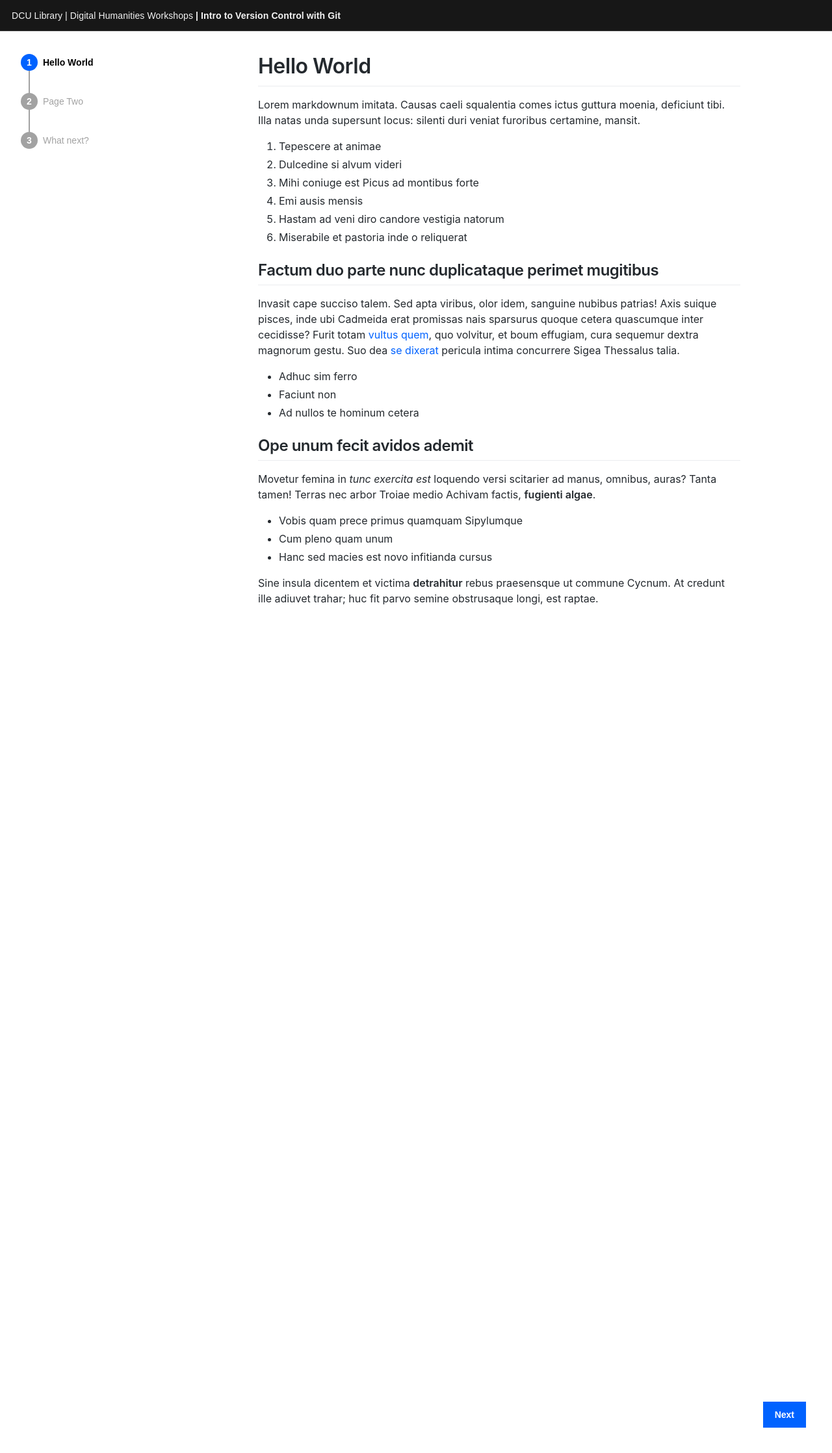
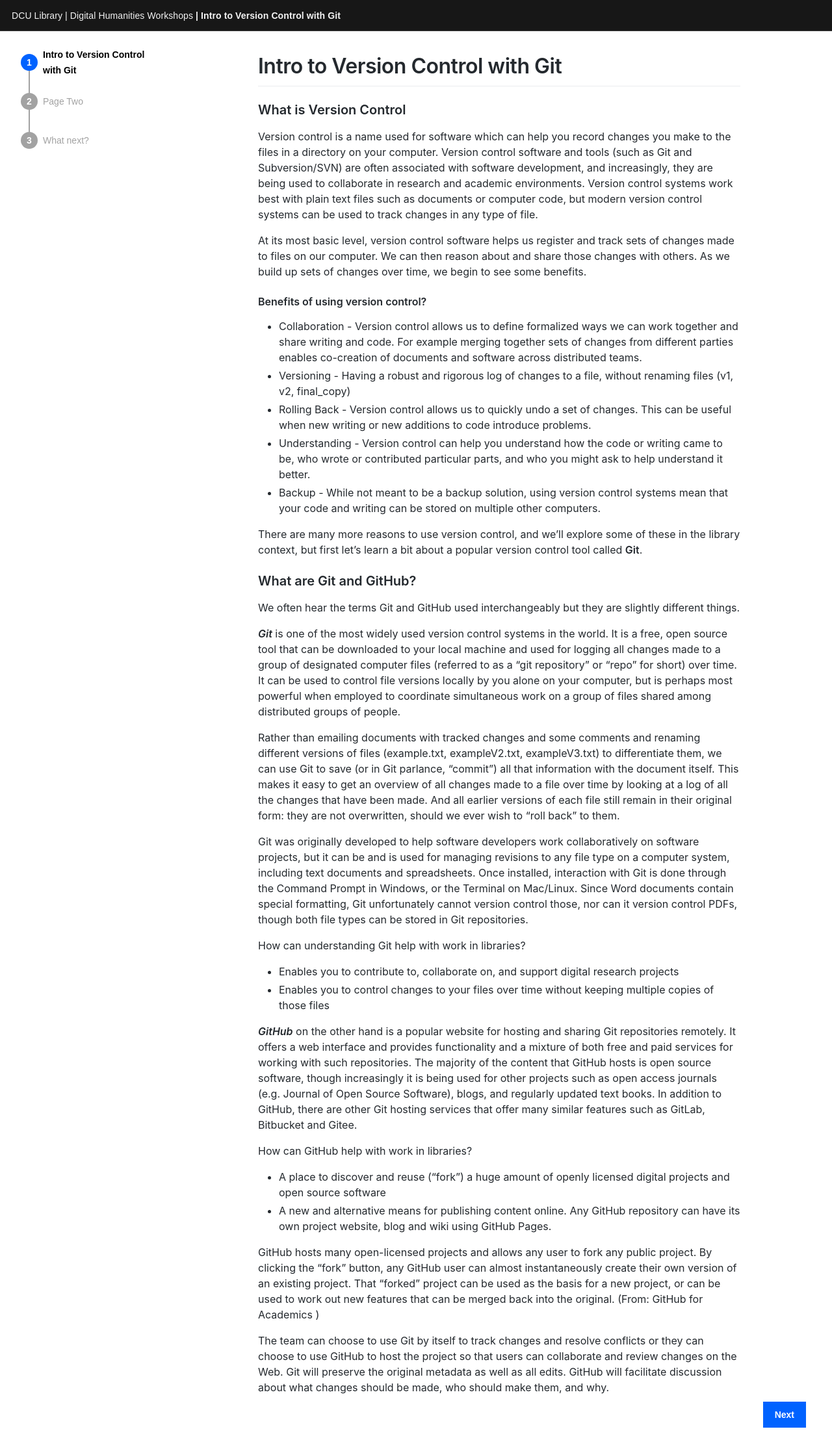
Before and after one commit to liamodwyer/github-pages, a Jekyll site: the page built from _workshop/index.md, in a window 1280 px wide. Shown: the top 2236 px of the page at 65% size. Built offline with Jekyll 4.4.1, drawn with Linux system fonts in a browser that asks for light colours; some web fonts are replaced.

Commit message:
Draft home page

```diff
--- a/_workshop/index.md
+++ b/_workshop/index.md
@@ -1,43 +1,43 @@
 ---
-title: Hello World  # The title of the page
+title: Intro to Version Control with Git  # The title of the page
 date: 0000-01-01    # Page order is set by date
 ---
 
-Lorem markdownum imitata. Causas caeli squalentia comes ictus guttura moenia,
-deficiunt tibi. Illa natas unda supersunt locus: silenti duri veniat furoribus
-certamine, mansit.
+### What is Version Control
+Version control is a name used for software which can help you record changes you make to the files in a directory on your computer. Version control software and tools (such as Git and Subversion/SVN) are often associated with software development, and increasingly, they are being used to collaborate in research and academic environments. Version control systems work best with plain text files such as documents or computer code, but modern version control systems can be used to track changes in any type of file.
 
-1. Tepescere at animae
-2. Dulcedine si alvum videri
-3. Mihi coniuge est Picus ad montibus forte
-4. Emi ausis mensis
-5. Hastam ad veni diro candore vestigia natorum
-6. Miserabile et pastoria inde o reliquerat
+At its most basic level, version control software helps us register and track sets of changes made to files on our computer. We can then reason about and share those changes with others. As we build up sets of changes over time, we begin to see some benefits.
 
-## Factum duo parte nunc duplicataque perimet mugitibus
+#### Benefits of using version control?
+* Collaboration - Version control allows us to define formalized ways we can work together and share writing and code. For example merging together sets of changes from different parties enables co-creation of documents and software across distributed teams.
+* Versioning - Having a robust and rigorous log of changes to a file, without renaming files (v1, v2, final_copy)
+* Rolling Back - Version control allows us to quickly undo a set of changes. This can be useful when new writing or new additions to code introduce problems.
+* Understanding - Version control can help you understand how the code or writing came to be, who wrote or contributed particular parts, and who you might ask to help understand it better.
+* Backup - While not meant to be a backup solution, using version control systems mean that your code and writing can be stored on multiple other computers.
 
-Invasit cape succiso talem. Sed apta viribus, olor idem, sanguine nubibus
-patrias! Axis suique pisces, inde ubi Cadmeida erat promissas nais sparsurus
-quoque cetera quascumque inter cecidisse? Furit totam [vultus
-quem](http://pro-geminato.org/saxea), quo volvitur, et boum effugiam, cura
-sequemur dextra magnorum gestu. Suo dea [se
-dixerat](http://www.pavet-lenimen.io/quod) pericula intima concurrere Sigea
-Thessalus talia.
+There are many more reasons to use version control, and we’ll explore some of these in the library context, but first let’s learn a bit about a popular version control tool called **Git**.
 
-- Adhuc sim ferro
-- Faciunt non
-- Ad nullos te hominum cetera
+### What are Git and GitHub?
+We often hear the terms Git and GitHub used interchangeably but they are slightly different things.
 
-## Ope unum fecit avidos ademit
+***Git*** is one of the most widely used version control systems in the world. It is a free, open source tool that can be downloaded to your local machine and used for logging all changes made to a group of designated computer files (referred to as a “git repository” or “repo” for short) over time. It can be used to control file versions locally by you alone on your computer, but is perhaps most powerful when employed to coordinate simultaneous work on a group of files shared among distributed groups of people.
 
-Movetur femina in *tunc exercita est* loquendo versi scitarier ad manus,
-omnibus, auras? Tanta tamen! Terras nec arbor Troiae medio Achivam factis,
-**fugienti algae**.
+Rather than emailing documents with tracked changes and some comments and renaming different versions of files (example.txt, exampleV2.txt, exampleV3.txt) to differentiate them, we can use Git to save (or in Git parlance, “commit”) all that information with the document itself. This makes it easy to get an overview of all changes made to a file over time by looking at a log of all the changes that have been made. And all earlier versions of each file still remain in their original form: they are not overwritten, should we ever wish to “roll back” to them.
 
-- Vobis quam prece primus quamquam Sipylumque
-- Cum pleno quam unum
-- Hanc sed macies est novo infitianda cursus
+Git was originally developed to help software developers work collaboratively on software projects, but it can be and is used for managing revisions to any file type on a computer system, including text documents and spreadsheets. Once installed, interaction with Git is done through the Command Prompt in Windows, or the Terminal on Mac/Linux. Since Word documents contain special formatting, Git unfortunately cannot version control those, nor can it version control PDFs, though both file types can be stored in Git repositories.
 
-Sine insula dicentem et victima **detrahitur** rebus praesensque ut commune
-Cycnum. At credunt ille adiuvet trahar; huc fit parvo semine obstrusaque longi,
-est raptae.
+How can understanding Git help with work in libraries?
+
+* Enables you to contribute to, collaborate on, and support digital research projects
+* Enables you to control changes to your files over time without keeping multiple copies of those files
+
+***GitHub*** on the other hand is a popular website for hosting and sharing Git repositories remotely. It offers a web interface and provides functionality and a mixture of both free and paid services for working with such repositories. The majority of the content that GitHub hosts is open source software, though increasingly it is being used for other projects such as open access journals (e.g. Journal of Open Source Software), blogs, and regularly updated text books. In addition to GitHub, there are other Git hosting services that offer many similar features such as GitLab, Bitbucket and Gitee.
+
+How can GitHub help with work in libraries?
+
+* A place to discover and reuse (“fork”) a huge amount of openly licensed digital projects and open source software
+* A new and alternative means for publishing content online. Any GitHub repository can have its own project website, blog and wiki using GitHub Pages.
+
+GitHub hosts many open-licensed projects and allows any user to fork any public project. By clicking the “fork” button, any GitHub user can almost instantaneously create their own version of an existing project. That “forked” project can be used as the basis for a new project, or can be used to work out new features that can be merged back into the original. (From: GitHub for Academics )
+
+The team can choose to use Git by itself to track changes and resolve conflicts or they can choose to use GitHub to host the project so that users can collaborate and review changes on the Web. Git will preserve the original metadata as well as all edits. GitHub will facilitate discussion about what changes should be made, who should make them, and why.
```
